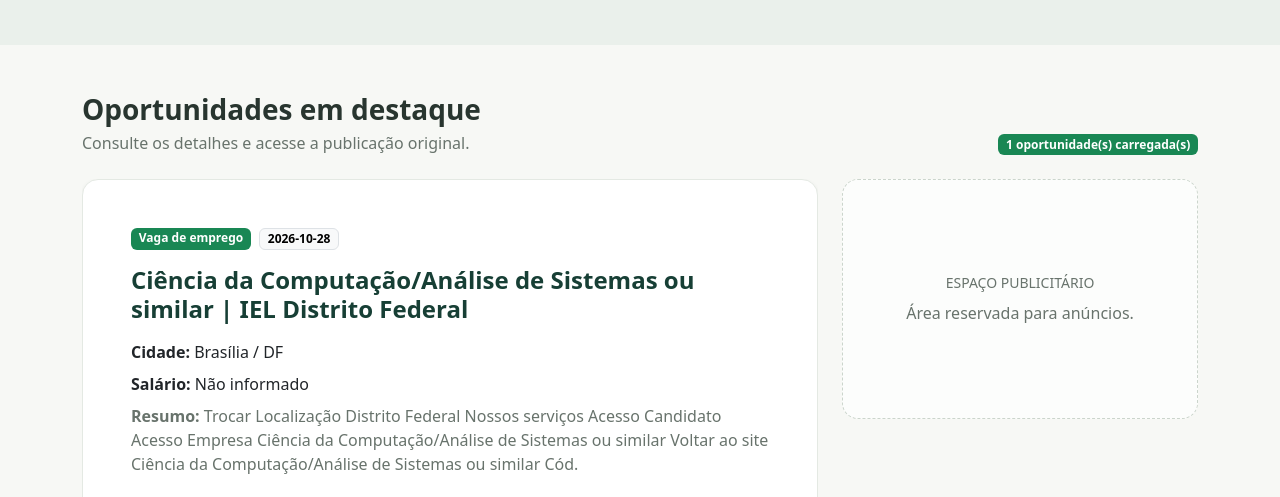
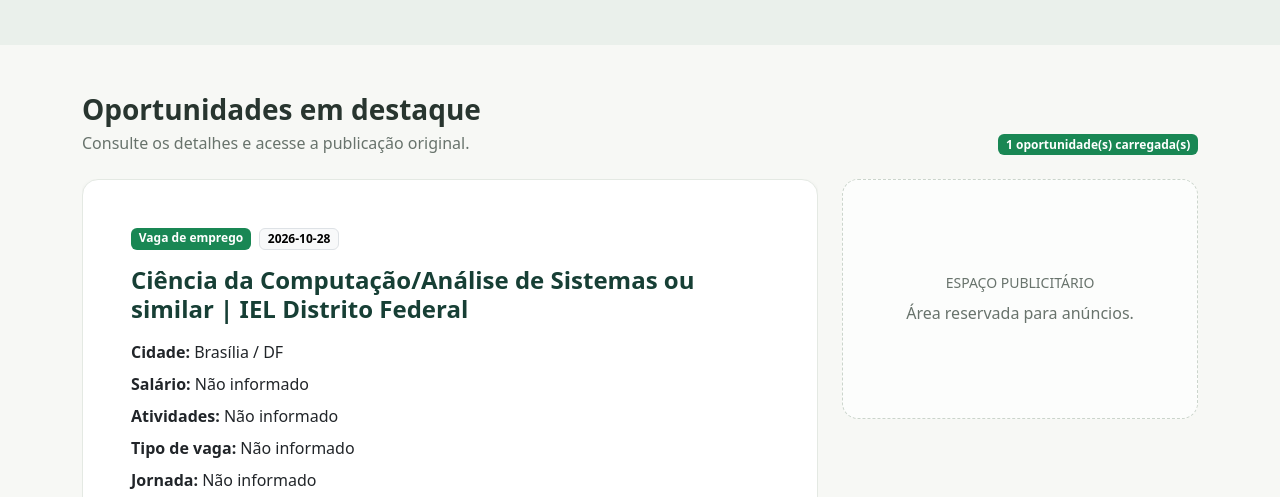
Before and after one commit to eddypfernandes/oportunidades, a plain HTML site: page prototipo/index.html in a window 1280 px wide. Shown: the part 279-776 px from the top of the page. Drawn offline with nearby package versions, Linux system fonts and the light colour scheme.

Commit message:
Atualizar cartões com atividades, tipo de vaga e jornada

```diff
--- a/prototipo/index.html
+++ b/prototipo/index.html
@@ -183,7 +183,11 @@
               <h3 class="card-title h4 fw-bold mb-3">${exibir(vaga.titulo, "Título não informado")}</h3>
               <p class="mb-2"><strong>Cidade:</strong> ${exibir(vaga.cidade)} / ${exibir(vaga.uf)}</p>
               <p class="mb-2"><strong>Salário:</strong> ${exibir(vaga.salario)}</p>
-              <p class="card-text gc-suave mb-4"><strong>Resumo:</strong> ${exibir(vaga.resumo, "Descrição não informada.")}</p>
+              <div class="mb-4">
+                <p class="mb-2"><strong>Atividades:</strong> ${exibir(vaga.atividades)}</p>
+                <p class="mb-2"><strong>Tipo de vaga:</strong> ${exibir(vaga.tipo_vaga)}</p>
+                <p class="mb-0"><strong>Jornada:</strong> ${exibir(vaga.jornada_trabalho)}</p>
+              </div>
               <div class="mt-auto pt-3 d-flex flex-wrap align-items-center gap-2">
                 <a class="btn btn-gc" href="${linkSeguro}" target="_blank" rel="noopener">Publicação original</a>
                 <a class="btn btn-outline-secondary" href="${detalhe}">Ficha completa</a>
```
